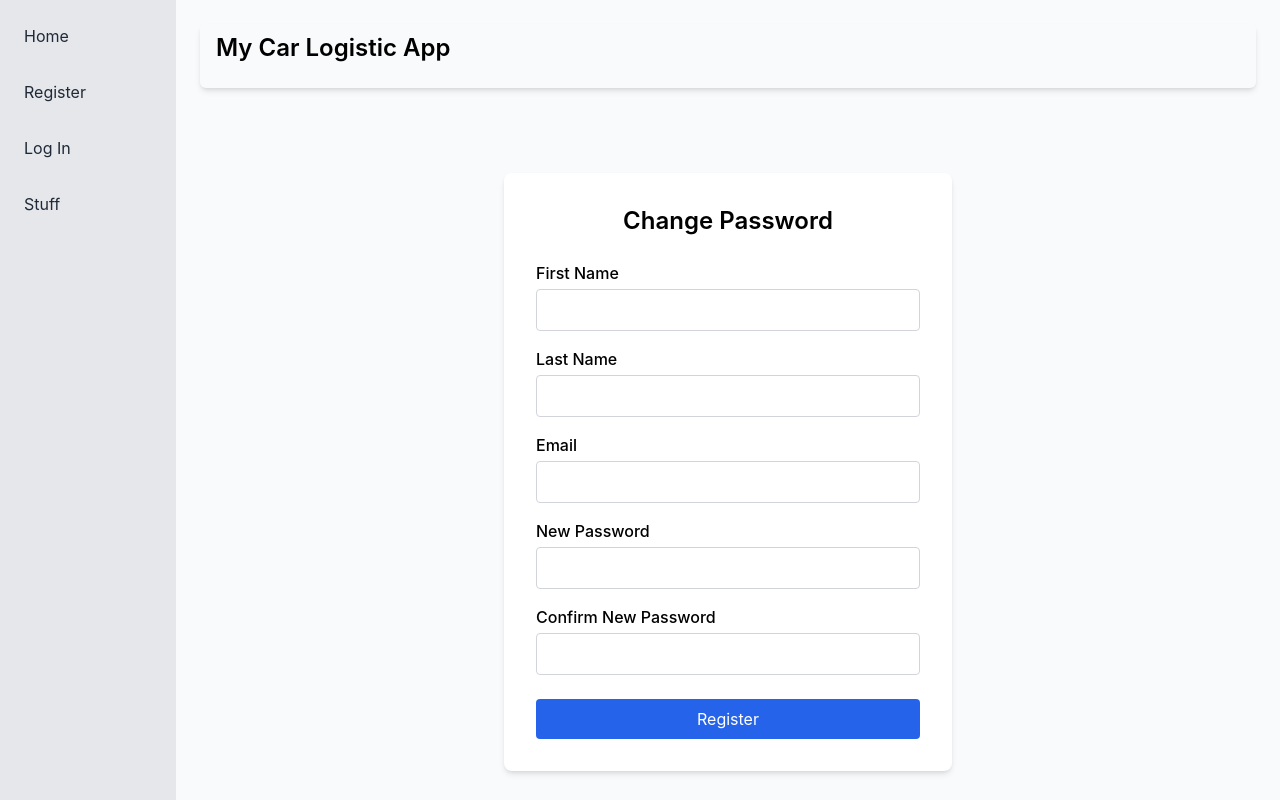
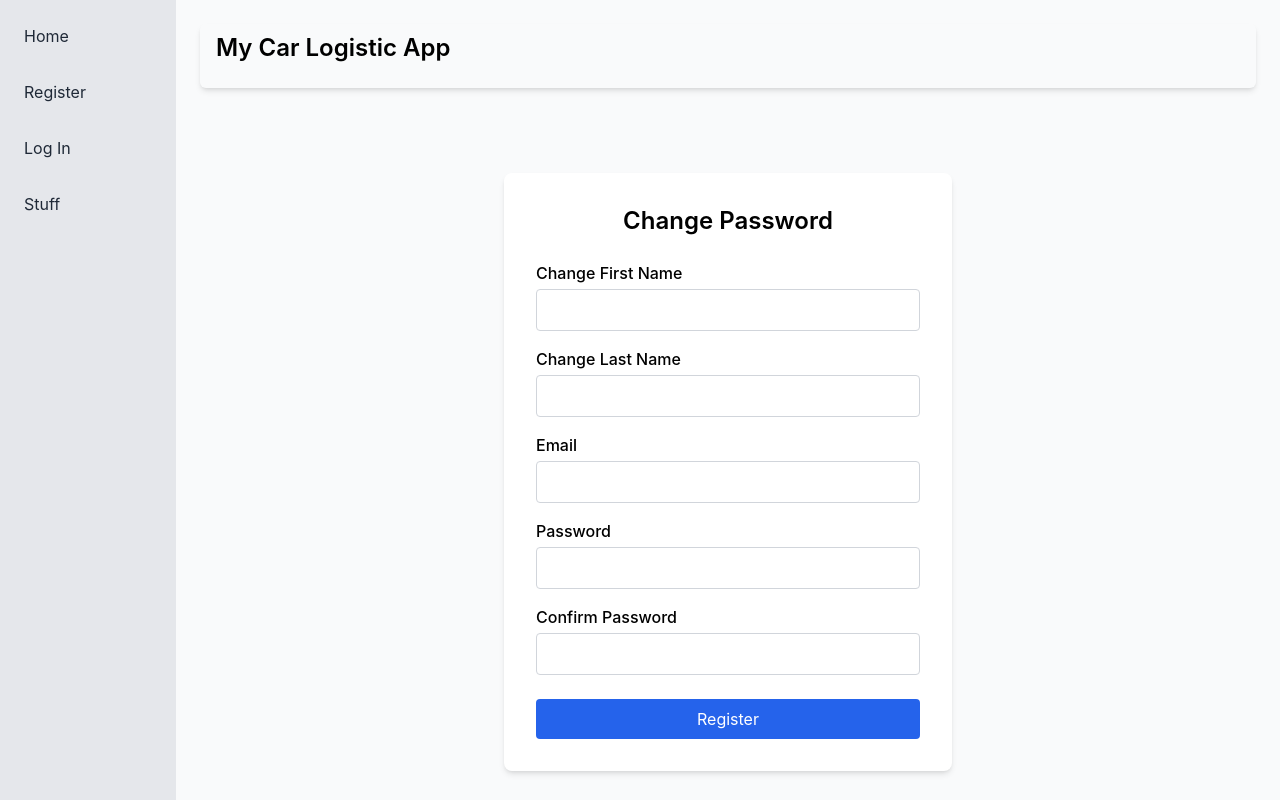
Before and after one commit to EdwardN93/react-final-project, a React (Vite) app: page /change-account-details in a window 1280 px wide. Shown: the top 800 px of the page. Built offline with nearby package versions, Linux system fonts and the light colour scheme.

Commit message:
change account details page now shows correct labels

```diff
--- a/src/Components/Account/ChangeAccountDetails/ChangeAccountDetails.tsx
+++ b/src/Components/Account/ChangeAccountDetails/ChangeAccountDetails.tsx
@@ -83,7 +83,7 @@ export function ChangeAccountDetails() {
 
         <div className="mb-4">
           <label htmlFor="firstName" className="block mb-1 font-medium">
-            First Name
+            Change First Name
           </label>
           <input
             type="text"
@@ -95,7 +95,7 @@ export function ChangeAccountDetails() {
 
         <div className="mb-4">
           <label htmlFor="lastName" className="block mb-1 font-medium">
-            Last Name
+            Change Last Name
           </label>
           <input
             type="text"
@@ -119,7 +119,7 @@ export function ChangeAccountDetails() {
 
         <div className="mb-4">
           <label htmlFor="password" className="block mb-1 font-medium">
-            New Password
+            Password
           </label>
           <input
             type="password"
@@ -131,7 +131,7 @@ export function ChangeAccountDetails() {
 
         <div className="mb-6">
           <label htmlFor="reTypePassword" className="block mb-1 font-medium">
-            Confirm New Password
+            Confirm Password
           </label>
           <input
             type="password"
```
